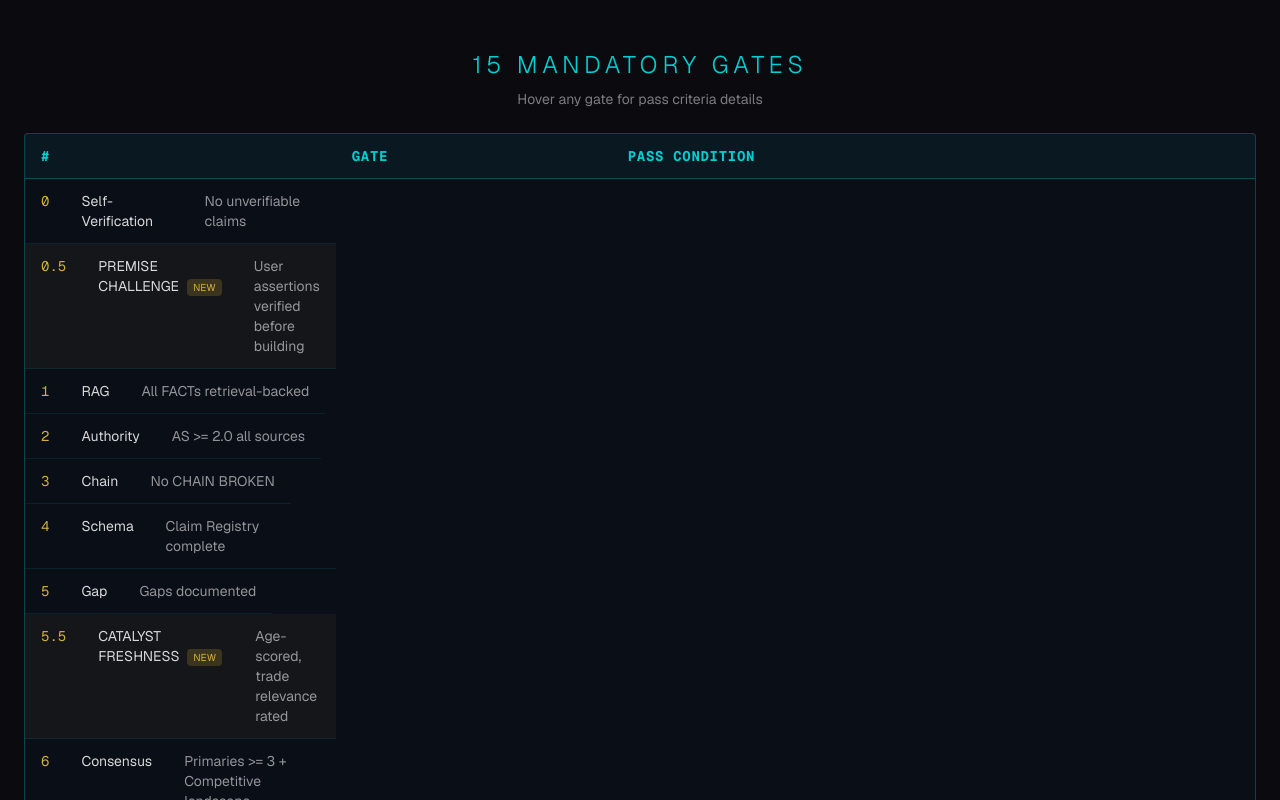
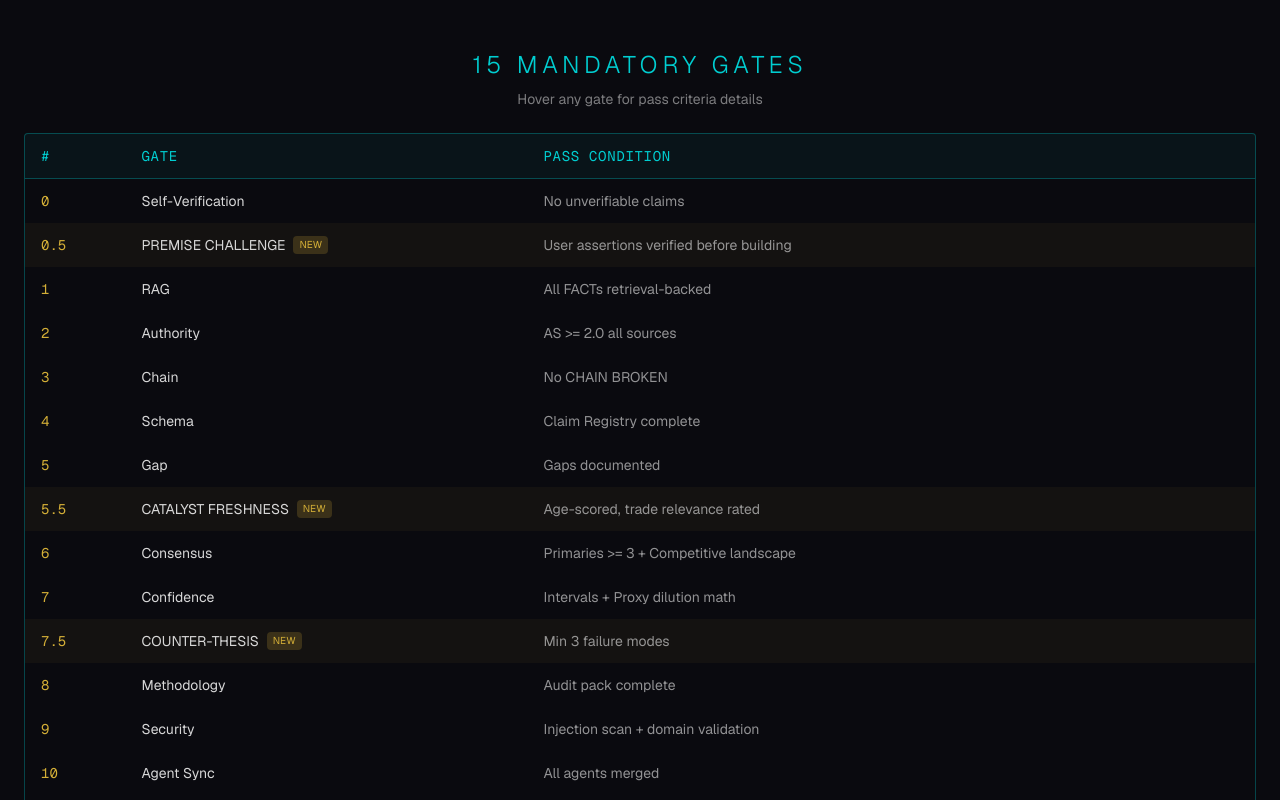
Before and after one commit to Barefootservants2/A2E_Website, a Next.js app: page /metatron in a window 1280 px wide. Shown: the part 1060-1860 px from the top of the page. Built offline with nearby package versions, Linux system fonts and the light colour scheme.

Commit message:
Fix Mandatory Gates: Convert from broken table to grid layout for proper tooltip support

```diff
--- a/app/metatron/page.tsx
+++ b/app/metatron/page.tsx
@@ -216,35 +216,34 @@ export default function MetatronPage() {
           </div>
         </section>
 
-        {/* 15 Mandatory Gates with tooltips */}
+        {/* 15 Mandatory Gates - Card Grid Layout */}
         <section className="mb-16">
           <h2 className="text-2xl font-light tracking-[0.2em] text-teal mb-2 text-center">15 MANDATORY GATES</h2>
           <p className="text-center text-foreground/50 text-sm mb-6">Hover any gate for pass criteria details</p>
-          <div className="bg-[rgba(10,15,25,0.9)] border border-teal/30 rounded overflow-hidden">
-            <table className="w-full text-sm">
-              <thead>
-                <tr className="border-b border-teal/30 bg-teal/5">
-                  <th className="px-4 py-3 text-left font-mono text-teal tracking-wider w-16">#</th>
-                  <th className="px-4 py-3 text-left font-mono text-teal tracking-wider">GATE</th>
-                  <th className="px-4 py-3 text-left font-mono text-teal tracking-wider">PASS CONDITION</th>
-                </tr>
-              </thead>
-              <tbody>
-                {gates.map((gate) => (
-                  <Tooltip key={gate.num} content={gate.detail}>
-                    <tr className={`border-b border-teal/10 hover:bg-teal/10 cursor-help transition-colors ${gate.isNew ? 'bg-gold/5' : ''}`}>
-                      <td className="px-4 py-3 font-mono text-gold">{gate.num}</td>
-                      <td className="px-4 py-3 text-foreground/90">
-                        {gate.name}
-                        {gate.isNew && <span className="ml-2 text-[10px] bg-gold/20 text-gold px-1.5 py-0.5 rounded">NEW</span>}
-                      </td>
-                      <td className="px-4 py-3 text-foreground/60">{gate.condition}</td>
-                    </tr>
-                  </Tooltip>
-                ))}
-              </tbody>
-            </table>
+
+          {/* Header Row */}
+          <div className="bg-teal/5 border border-teal/30 rounded-t grid grid-cols-12 gap-2 px-4 py-3">
+            <div className="col-span-1 font-mono text-teal text-sm tracking-wider">#</div>
+            <div className="col-span-4 font-mono text-teal text-sm tracking-wider">GATE</div>
+            <div className="col-span-7 font-mono text-teal text-sm tracking-wider">PASS CONDITION</div>
           </div>
+
+          {/* Gate Rows */}
+          <div className="border-x border-b border-teal/30 rounded-b overflow-hidden">
+            {gates.map((gate, index) => (
+              <Tooltip key={gate.num} content={gate.detail}>
+                <div className={`grid grid-cols-12 gap-2 px-4 py-3 border-b border-teal/10 last:border-b-0 hover:bg-teal/10 cursor-help transition-colors ${gate.isNew ? 'bg-gold/5' : ''}`}>
+                  <div className="col-span-1 font-mono text-gold text-sm">{gate.num}</div>
+                  <div className="col-span-4 text-foreground/90 text-sm flex items-center gap-2">
+                    {gate.name}
+                    {gate.isNew && <span className="text-[10px] bg-gold/20 text-gold px-1.5 py-0.5 rounded">NEW</span>}
+                  </div>
+                  <div className="col-span-7 text-foreground/60 text-sm">{gate.condition}</div>
+                </div>
+              </Tooltip>
+            ))}
+          </div>
+
           <div className="mt-4 bg-red-500/10 border border-red-500/30 rounded p-4 text-center">
             <p className="text-red-400 font-mono tracking-wider">IF ANY GATE FAILS → NO SHIP</p>
           </div>
```
